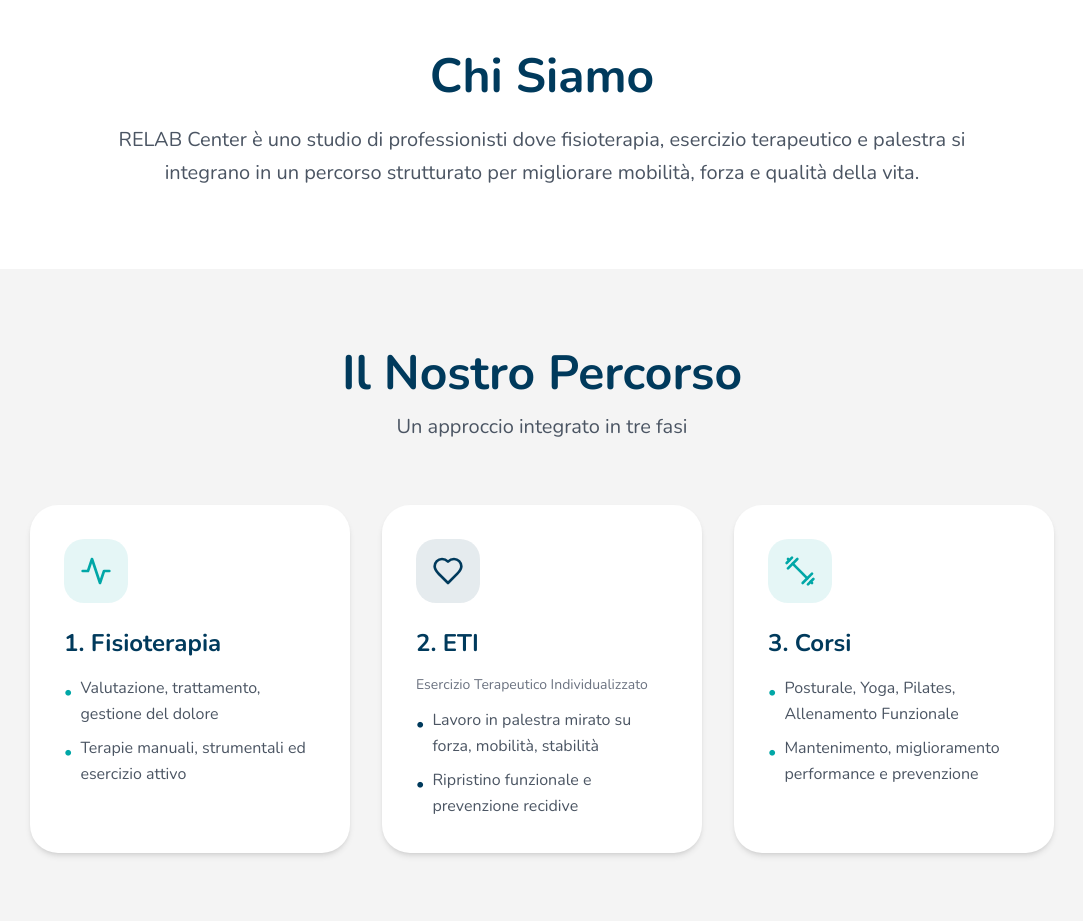
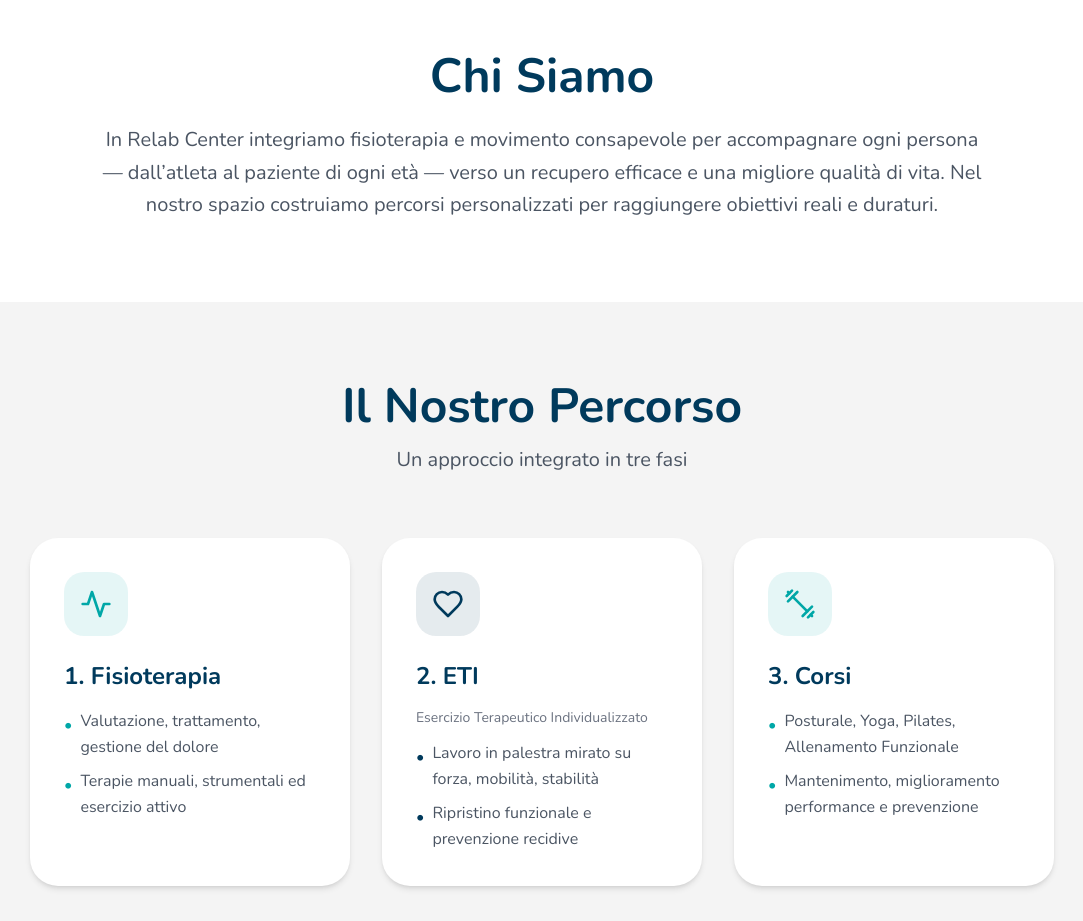
Before and after one commit to MarcoBertaccini/relab-center, a React (Vite) app: page / in a window 1280 px wide. Shown: the part 940-1861 px from the top of the page, without its empty margins (98-1181 px from the left). Built offline with nearby package versions, Linux system fonts and the light colour scheme.

Commit message:
Updated Home.tsx

```diff
--- a/src/pages/Home.tsx
+++ b/src/pages/Home.tsx
@@ -61,7 +61,7 @@ export default function Home({ onNavigate }: HomeProps) {
           <div className="max-w-4xl mx-auto text-center">
             <h2 className="text-4xl lg:text-5xl font-bold text-relab-blue mb-6">Chi Siamo</h2>
             <p className="text-xl text-gray-600 leading-relaxed">
-              RELAB Center è uno studio di professionisti dove fisioterapia, esercizio terapeutico e palestra si integrano in un percorso strutturato per migliorare mobilità, forza e qualità della vita.
+             In Relab Center integriamo fisioterapia e movimento consapevole per accompagnare ogni persona — dall’atleta al paziente di ogni età — verso un recupero efficace e una migliore qualità di vita. Nel nostro spazio costruiamo percorsi personalizzati per raggiungere obiettivi reali e duraturi.
             </p>
           </div>
         </div>
```
